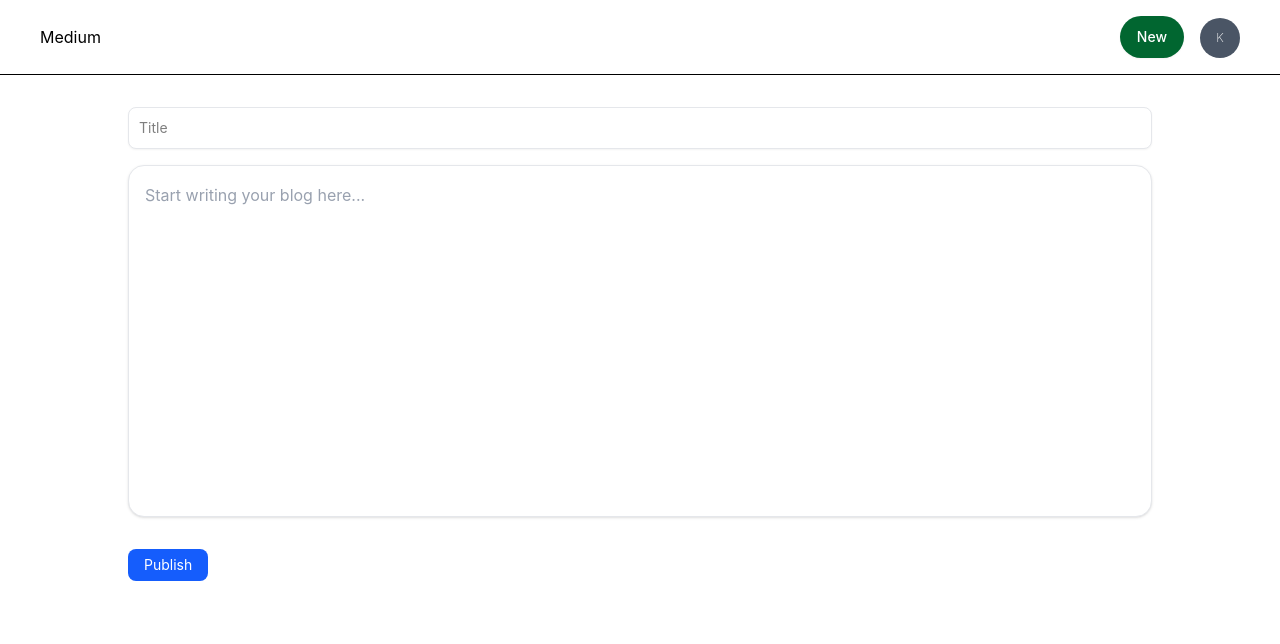
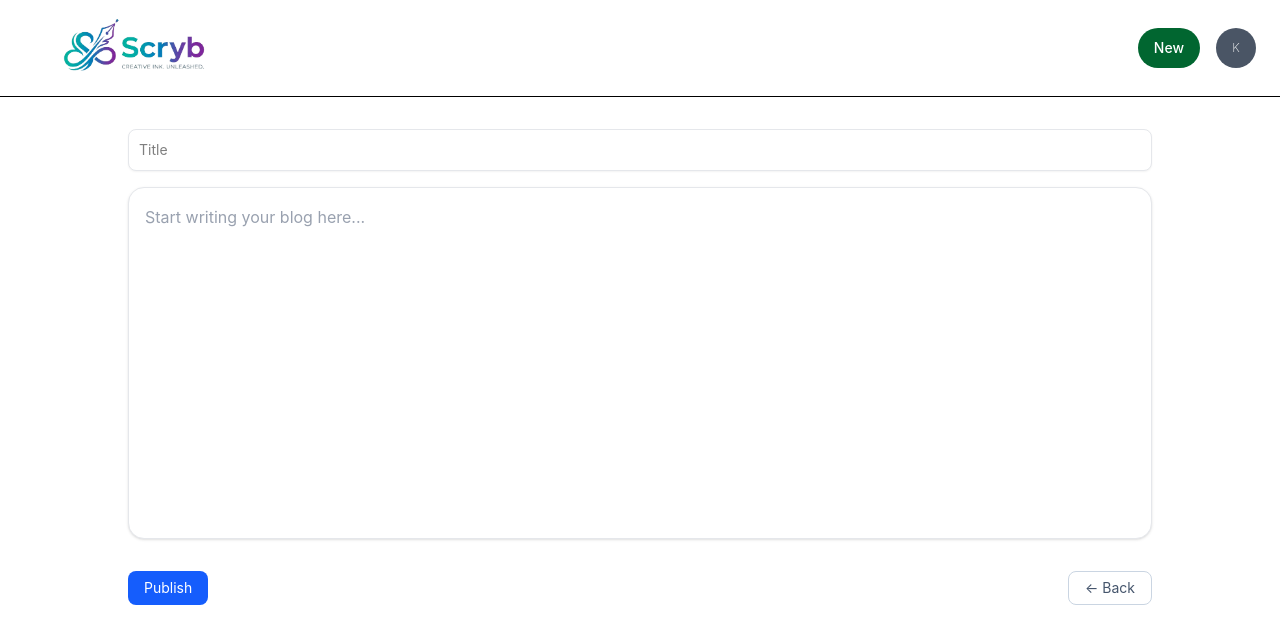
Before and after one commit to iamkrish09/medium-blog, a React (Vite) app in the folder frontend/: page /publish in a window 1280 px wide. Shown: the top 644 px of the page. Built offline with nearby package versions, Linux system fonts and the light colour scheme; no server answers; sample sign-in values are in the browser's storage.

Commit message:
added logo and some ui/ux chnages

```diff
--- a/frontend/index.html
+++ b/frontend/index.html
@@ -1,13 +1,16 @@
 <!doctype html>
 <html lang="en">
+
 <head>
   <meta charset="UTF-8" />
   <link rel="icon" type="image/svg+xml" href="/favicon.svg" />
   <meta name="viewport" content="width=device-width, initial-scale=1.0" />
-    <title>frontend</title>
+  <title>Scryb</title>
 </head>
+
 <body>
   <div id="root"></div>
   <script type="module" src="/src/main.tsx"></script>
 </body>
+
 </html>
--- a/frontend/src/App.tsx
+++ b/frontend/src/App.tsx
@@ -4,6 +4,7 @@ import { Signin } from './pages/Signin'
 import { Blog } from './pages/Blog'
 import { Blogs } from './pages/Blogs'
 import { Publish } from './components/Publish'
+import { ProtectedRoute } from './components/ProtectedRoute'
 
 function App() {
 
@@ -11,12 +12,15 @@ function App() {
     <>
       <BrowserRouter>
         <Routes>
-          <Route path="/" element={<Blogs />} />
           <Route path="/signup" element={<Signup />} />
           <Route path="/signin" element={<Signin />} />
-          <Route path="/blog/:id" element={<Blog />} />
-          <Route path="/blogs" element={<Blogs />} />
-          <Route path="/publish" element={<Publish />} />
+
+          <Route element={<ProtectedRoute />}>
+            <Route path="/" element={<Blogs />} />
+            <Route path="/blog/:id" element={<Blog />} />
+            <Route path="/blogs" element={<Blogs />} />
+            <Route path="/publish" element={<Publish />} />
+          </Route>
         </Routes>
       </BrowserRouter>
     </>
--- a/frontend/src/components/Appbar.tsx
+++ b/frontend/src/components/Appbar.tsx
@@ -1,18 +1,27 @@
 import { Avatar } from "./BlogCard"
-import { Link} from "react-router-dom"
+import { Link } from "react-router-dom"
+import scryb_logo from "../assets/scryb_logo.png"
+
 export const Appbar = () => {
-    return <div className="flex justify-between px-10 py-4 border-b">
-        <Link to={'/blogs'} className="flex flex-col justify-center cursor-pointer">
-            Medium
-        </Link>
-        <div>
+  return (
+    <div className="flex items-center justify-between px-6 border-b">
+      <Link to="/blogs" className="flex items-center h-24">
+        <img
+          src={scryb_logo}
+          alt="Scryb Logo"
+          className="h-30 w-auto object-contain"
+        />
+      </Link>
+
+      <div className="flex items-center gap-4">
         <Link
           to="/publish"
-          className="mr-4 inline-flex items-center text-white bg-green-800 box-border border border-transparent hover:bg-success-strong focus:ring-4 focus:ring-success-medium shadow-xs font-medium leading-5 rounded-full text-sm px-4 py-2.5 focus:outline-none"
+          className="inline-flex items-center rounded-full bg-green-800 px-4 py-2.5 text-sm font-medium text-white"
         >
           New
         </Link>
-            <Avatar size={"big"} name="Krishna"/>
-        </div>
+        <Avatar size={"big"} name="Krishna" />
+      </div>
     </div>
+  )
 }
--- a/frontend/src/components/FullBlog.tsx
+++ b/frontend/src/components/FullBlog.tsx
@@ -1,13 +1,23 @@
 import { Appbar } from "./Appbar"
 import type { Blog } from "../hooks";
 import { Avatar } from "./BlogCard";
+import { useNavigate } from "react-router-dom";
 
-export const FullBlog = ({blog}: {blog: Blog}) => {
+export const FullBlog = ({ blog }: { blog: Blog }) => {
+    const navigate = useNavigate();
+
     return <div>
-        <Appbar/>
+        <Appbar />
         <div className="flex justify-center">
             <div className="grid grid-cols-12 px-10 w-full max-w-screen-xl pt-12">
                 <div className="col-span-8">
+
+                    <button
+                        onClick={() => navigate(-1)}
+                        className="mb-6 px-3 py-1 border border-slate-300 rounded-lg text-sm text-slate-600 hover:bg-slate-100 hover:border-slate-400"
+                    >
+                        ← Back
+                    </button>
                     <div className="text-3xl font-extrabold">
                         {blog.title}
                     </div>
@@ -25,7 +35,7 @@ export const FullBlog = ({blog}: {blog: Blog}) => {
                     </div>
                     <div className="flex">
                         <div className="pr-4 flex flex-col justify-center">
-                            <Avatar size="big" name={blog.author.name || "Anonymous"}/>
+                            <Avatar size="big" name={blog.author.name || "Anonymous"} />
                         </div>
 
                         <div>
--- /dev/null
+++ b/frontend/src/components/ProtectedRoute.tsx
@@ -0,0 +1,11 @@
+import { Navigate, Outlet } from 'react-router-dom';
+
+export const ProtectedRoute = () => {
+  const token = localStorage.getItem('token');
+
+  if (!token) {
+    return <Navigate to="/signin" replace />;
+  }
+
+  return <Outlet />;
+};
--- a/frontend/src/components/Publish.tsx
+++ b/frontend/src/components/Publish.tsx
@@ -12,7 +12,7 @@ export const Publish = () => {
     const [loading, setLoading] = useState(false);
     return (
         <div>
-            <Appbar/>
+            <Appbar />
             <div className="flex justify-center w-full pt-8">
                 <div className="max-w-screen-lg w-full">
                     <input
@@ -34,6 +34,8 @@ export const Publish = () => {
                         }}
                     />
 
+
+                    <div className="flex justify-between">
                         <button
                             onClick={async () => {
                                 const token = localStorage.getItem("token");
@@ -66,6 +68,13 @@ export const Publish = () => {
                             {loading ? 'Publishing...' : 'Publish'}
                         </button>
 
+                        <button
+                            onClick={() => navigate(-1)}
+                            className="mt-8 px-4 py-1.5 border border-slate-300 rounded-lg text-sm text-slate-600 hover:bg-slate-100 hover:border-slate-400"
+                        >
+                            ← Back
+                        </button>
+                    </div>
                 </div>
 
             </div>
@@ -73,7 +82,7 @@ export const Publish = () => {
     );
 };
 
-function TextEditor({onChange}: {onChange : (e: ChangeEvent<HTMLTextAreaElement>) => void}) {
+function TextEditor({ onChange }: { onChange: (e: ChangeEvent<HTMLTextAreaElement>) => void }) {
     return (
         <form>
             <div className="w-full pt-4">
```
Also changed, not shown: frontend/src/assets/scryb_logo.png (added). Lines whose indentation alone changed are shown as unchanged.
